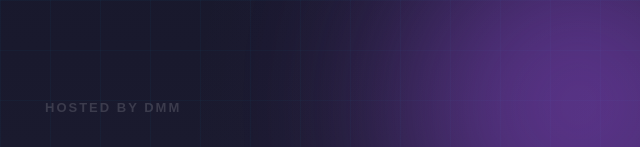
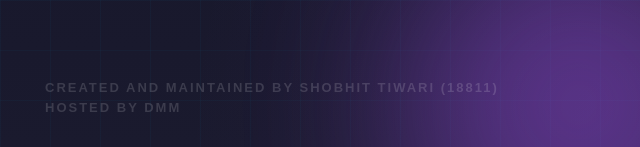
Before and after one commit to darkmattermetro/Webbased-Tripchart, a plain HTML site: page index.html in a window 1280 px wide. Shown: the part 650-797 px from the top of the page, 0-640 px from the left. Drawn offline with nearby package versions, Linux system fonts and the light colour scheme; no server answers; a script that the page names is missing.

Commit message:
Update index.html

```diff
--- a/index.html
+++ b/index.html
@@ -60,7 +60,8 @@
 
     <div class="main-wrapper">
         <div style="position:fixed;bottom:25px;left:25px;padding:10px 20px;font-size:13px;color:rgba(255,255,255,0.15);font-family:Arial,sans-serif;font-weight:bold;letter-spacing:2px;pointer-events:none;z-index:40;text-transform:uppercase;">
-            Hosted by DMM
+    <div style="margin-bottom: 5px;">Created and Maintained by Shobhit Tiwari (18811)</div>
+    <div>Hosted by DMM</div>
         </div>
         <div id="minimalLoginTrigger" style="position:fixed;bottom:20px;right:20px;padding:8px 14px;background:rgba(0,0,0,0.6);border:1px solid rgba(0,212,255,0.3);border-radius:20px;cursor:pointer;z-index:50;font-size:11px;color:rgba(0,212,255,0.7);font-family:'Syncopate';letter-spacing:1px;" title="Staff Login">
             <span id="minimalLoginText">👤 LOGIN</span>
```
